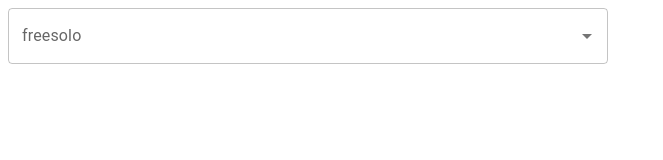
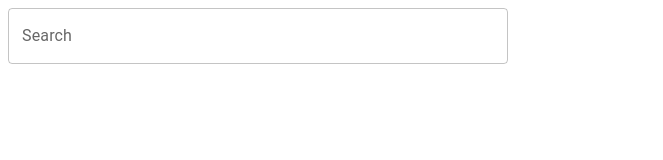
Before and after one commit to SiddharthB70/Weather-App, a React (Vite) app: page / in a window 1280 px wide. Shown: the top 160 px of the page, without its empty margins (0-663 px from the left). Built offline with nearby package versions, Linux system fonts and the light colour scheme.

Commit message:
arcgis - autocomplete freesolo search

```diff
--- a/package.json
+++ b/package.json
@@ -14,11 +14,13 @@
         "@mui/material": "^5.12.1",
         "@tanstack/react-query": "^4.29.3",
         "axios": "^1.3.5",
+        "lodash.debounce": "^4.0.8",
         "lodash.uniq": "^4.5.0",
         "react": "^18.2.0",
         "react-dom": "^18.2.0"
     },
     "devDependencies": {
+        "@tanstack/react-query-devtools": "^4.29.3",
         "@types/react": "^18.0.28",
         "@types/react-dom": "^18.0.11",
         "@vitejs/plugin-react": "^3.1.0",
--- a/src/App.jsx
+++ b/src/App.jsx
@@ -1,11 +1,11 @@
 import { useState } from "react";
 
-import SearchForm from "./components/SearchForm/SearchForm";
+import SearchBar from "./components/SearchForm/SearchBar";
 
 const App = () => {
     return (
         <div>
-            <SearchForm />
+            <SearchBar />
         </div>
     );
 };
--- a/src/components/SearchForm/SearchBar.jsx
+++ b/src/components/SearchForm/SearchBar.jsx
@@ -1,39 +1,69 @@
-import { Autocomplete, TextField } from "@mui/material";
-import { useState } from "react";
+import { useState, useCallback, useEffect } from "react";
+import { useQuery } from "@tanstack/react-query";
 
-import uniq from "lodash.uniq";
+import { Autocomplete, TextField, debounce } from "@mui/material";
 
-const SearchBar = ({ searchInput, setSearchInput, fetchedLocations }) => {
-    const [value, setValue] = useState(null);
+import searchLocations from "../../services/searchLocations";
+
+const SearchBar = () => {
+    const [searchQuery, setSearchQuery] = useState("");
+    const [location, setLocation] = useState("");
+    const suggestions = useQuery(
+        ["suggestions", searchQuery],
+        () => {
+            return searchLocations(searchQuery);
+        },
+        {
+            retry: false,
+            initialData: {
+                suggestions: [],
+            },
+            staleTime: Infinity,
+            select: (data) => {
+                return data.suggestions;
+            },
+        }
+    );
+
+    const debounceSearch = useCallback(
+        debounce(() => {
+            suggestions.refetch();
+        }, 1000),
+        []
+    );
+
+    useEffect(() => {
+        //prevent unnecessary searches - query length < 4 or upon selecting option
+        if (searchQuery.length < 4 || searchQuery === location) {
+            debounceSearch.clear();
+            return;
+        }
+        debounceSearch();
+    }, [searchQuery, debounceSearch, location]);
 
     return (
         <Autocomplete
-            options={uniq(
-                fetchedLocations.map((location) => location.display_name)
+            options={suggestions.data.map((location) => location.text)}
+            renderInput={(params) => (
+                <TextField
+                    {...params}
+                    label="Search"
+                />
             )}
-            renderInput={(params) => {
-                return (
-                    <TextField
-                        {...params}
-                        label="freesolo"
-                    />
-                );
+            inputValue={searchQuery}
+            onInputChange={(event, newSearchQuery) => {
+                setSearchQuery(newSearchQuery);
             }}
             sx={{
-                width: "600px",
+                width: "500px",
             }}
-            inputValue={searchInput}
-            onInputChange={(e, newValue) => {
-                setSearchInput(newValue);
+            value={location}
+            onChange={(event, newLocation, reason) => {
+                if (reason === "selectOption") setLocation(newLocation);
             }}
-            value={null}
-            onChange={(event, newValue) => {
-                setValue(newValue);
-            }}
+            autoComplete
+            freeSolo
             blurOnSelect
-            clearOnBlur={false}
-            autoComplete
-            noOptionsText={searchInput ? "No Options" : "Enter Value to Search"}
         />
     );
 };
--- a/src/components/SearchForm/SearchForm.jsx
+++ /dev/null
@@ -1,39 +0,0 @@
-import { useQuery } from "@tanstack/react-query";
-import { useState } from "react";
-
-import searchLocations from "../../services/searchLocations";
-
-import SearchBar from "./SearchBar";
-
-const SearchForm = () => {
-    const [searchInput, setSearchInput] = useState("");
-    const [searchQuery, setSearchQuery] = useState("");
-
-    const fetchedLocations = useQuery(
-        ["locations", searchQuery],
-        () => searchLocations(searchQuery),
-        {
-            refetchOnWindowFocus: false,
-            retry: false,
-            enabled: Boolean(searchQuery),
-            initialData: [],
-        }
-    );
-
-    const onSubmit = (event) => {
-        event.preventDefault();
-        setSearchQuery(searchInput);
-    };
-
-    return (
-        <form onSubmit={onSubmit}>
-            <SearchBar
-                searchInput={searchInput}
-                setSearchInput={setSearchInput}
-                fetchedLocations={fetchedLocations.data}
-            />
-        </form>
-    );
-};
-
-export default SearchForm;
--- a/src/main.jsx
+++ b/src/main.jsx
@@ -3,6 +3,7 @@ import ReactDOM from "react-dom/client";
 import App from "./App";
 
 import { QueryClient, QueryClientProvider } from "@tanstack/react-query";
+import { ReactQueryDevtools } from "@tanstack/react-query-devtools";
 
 const queryClient = new QueryClient();
 
@@ -11,6 +12,7 @@ ReactDOM.createRoot(document.getElementById("root")).render(
         <QueryClientProvider client={queryClient}>
             {" "}
             <App />
+            <ReactQueryDevtools />
         </QueryClientProvider>
     </React.StrictMode>
 );
--- a/src/services/searchLocations.js
+++ b/src/services/searchLocations.js
@@ -2,7 +2,9 @@ import axios from "axios";
 
 const searchLocations = async (location) => {
     const response = await axios.get(
-        `https://nominatim.openstreetmap.org/?addressdetails&q=${location}&format=json&limit=5`
+        `https://geocode-api.arcgis.com/arcgis/rest/services/World/GeocodeServer/suggest?text=${location}&f=json&token=${
+            import.meta.env.VITE_ARC_API_KEY
+        }`
     );
     return response.data;
 };
```
Also changed, not shown: 1 other file (tests, documents, lock files or other folders).
